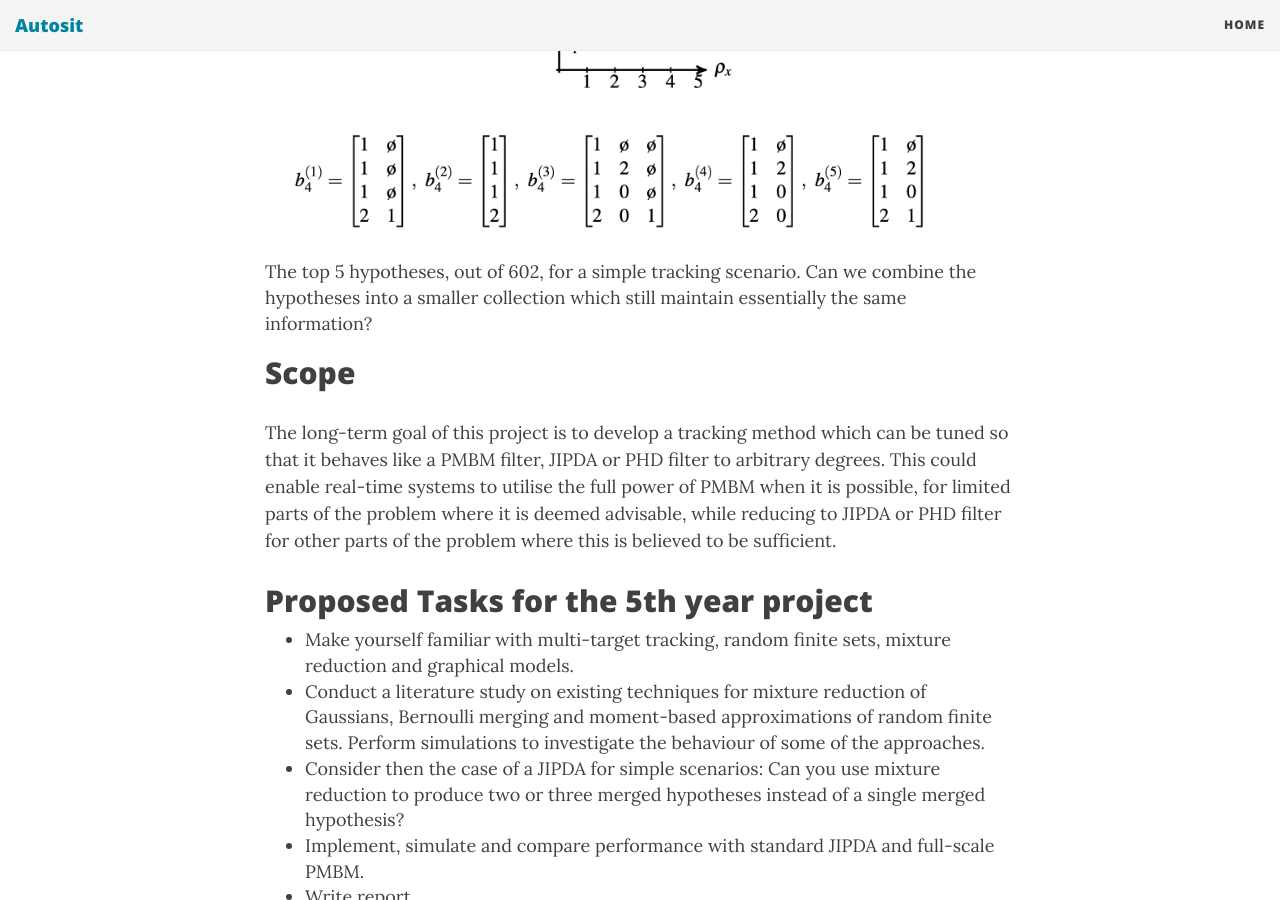
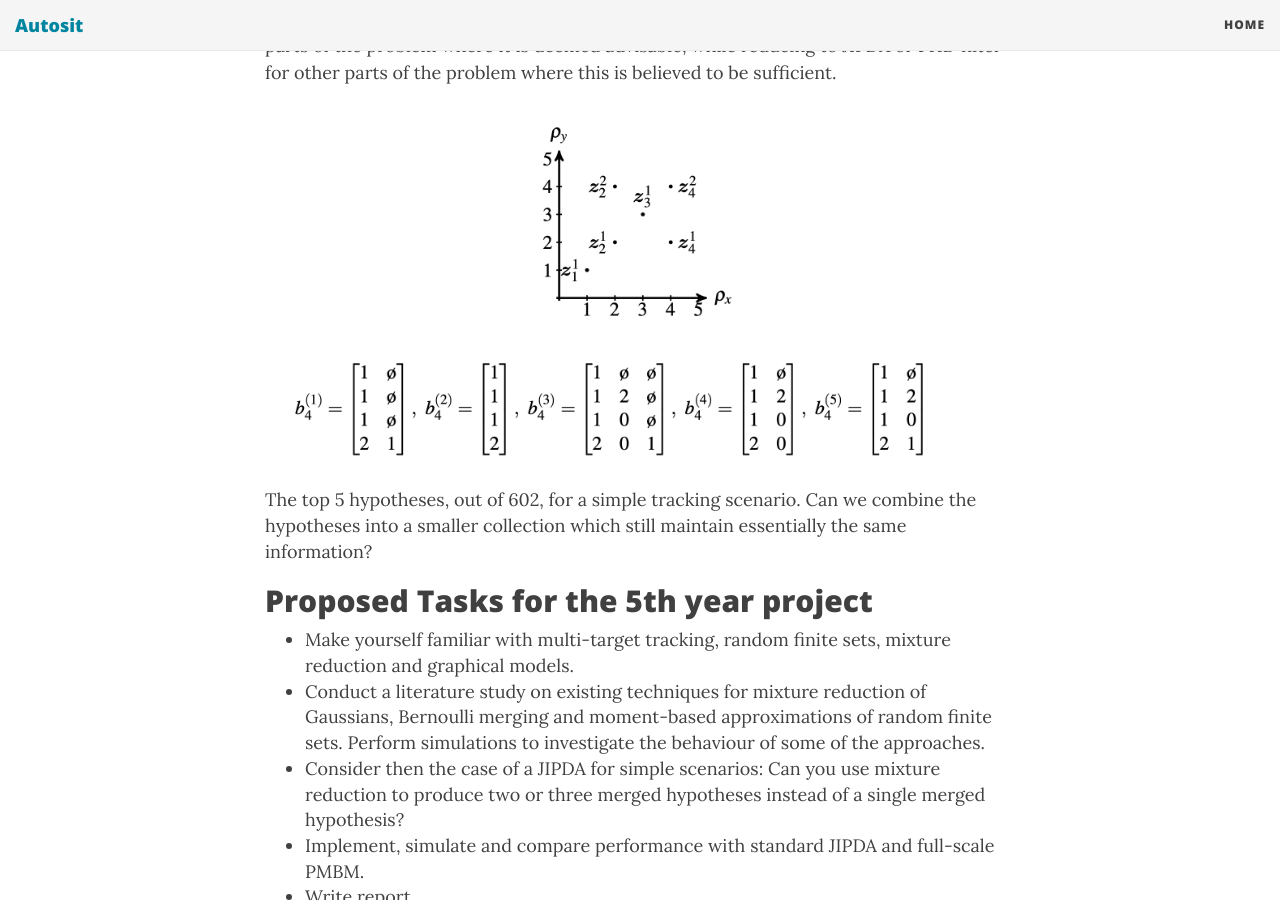
Before and after one commit to autosit/autosit.github.io, a Jekyll site: the page built from _posts/2022-03-30-pmbm_powerful.md, in a window 1280 px wide and 900 px high, scrolled down 1212 px. Built offline with Jekyll 4.4.1, drawn with Linux system fonts in a browser that asks for light colours; nearby versions of some CDN libraries.

Commit message:
hypothesis example in pmbm powerful

```diff
--- a/_posts/2022-03-30-pmbm_powerful.md
+++ b/_posts/2022-03-30-pmbm_powerful.md
@@ -20,12 +20,13 @@ Yet another approach to multi-target tracking is found in the Probability Hypoth
 In a [currently ongoing MSc project], we are studying how marginal track probabilities can be calculated for the PMBM filter by means of loopy belief propagation (LBP), in order to support recycling. The proposed project is intended to build upon this work.
 
 
-|<img src="{{site.url}}/assets/mhthypos.png" width="700"> |
-| The top 5 hypotheses, out of 602, for a simple tracking scenario. Can we combine the hypotheses into a smaller collection which still maintain essentially the same information? |
 
 ## Scope
 
 The long-term goal of this project is to develop a tracking method which can be tuned so that it behaves like a PMBM filter, JIPDA or PHD filter to arbitrary degrees. This could enable real-time systems to utilise the full power of PMBM when it is possible, for limited parts of the problem where it is deemed advisable, while reducing to JIPDA or PHD filter for other parts of the problem where this is believed to be sufficient.
+
+|<img src="{{site.url}}/assets/mhthypos.png" width="700"> |
+| The top 5 hypotheses, out of 602, for a simple tracking scenario. Can we combine the hypotheses into a smaller collection which still maintain essentially the same information? |
 
 
 ## Proposed Tasks for the 5th year project
```
